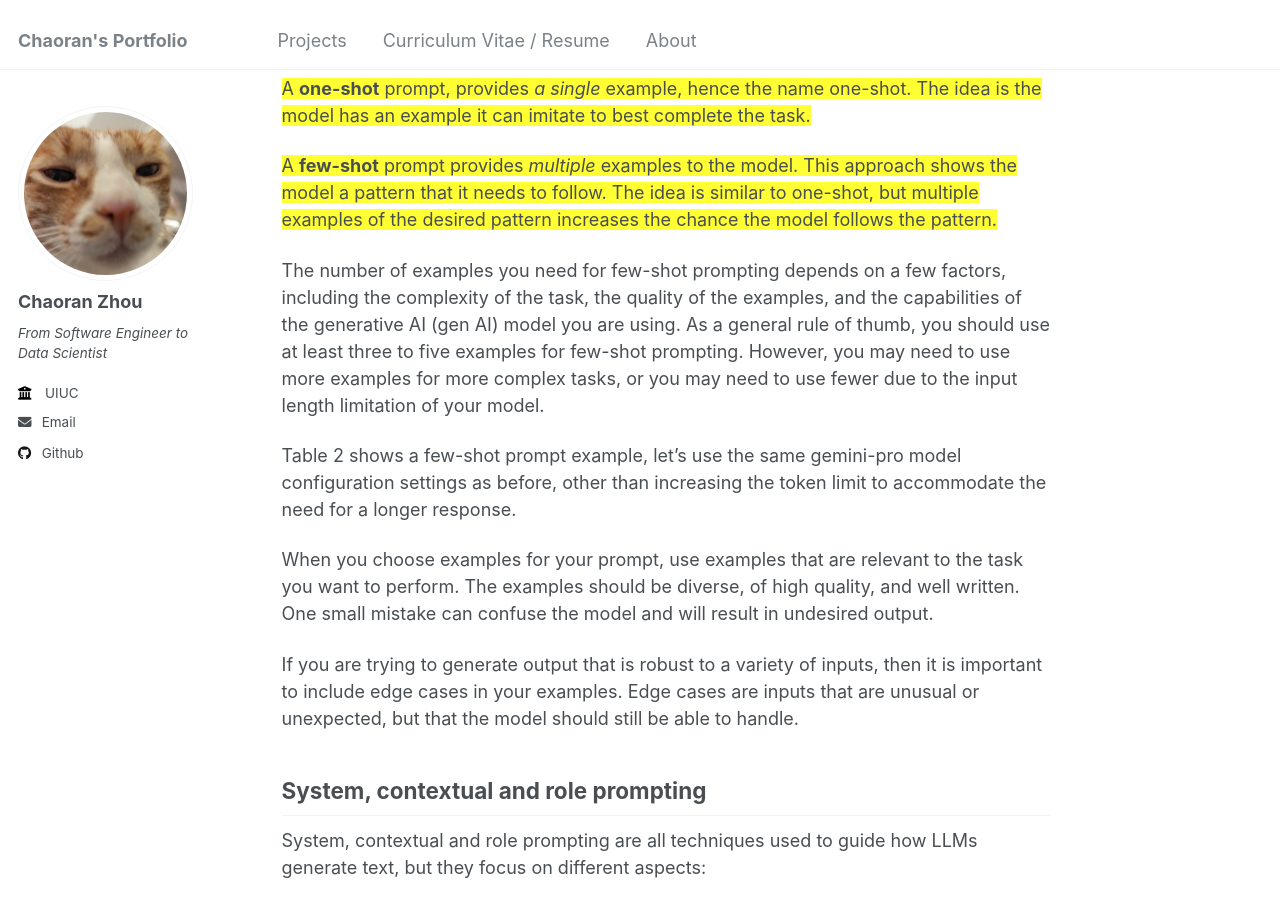
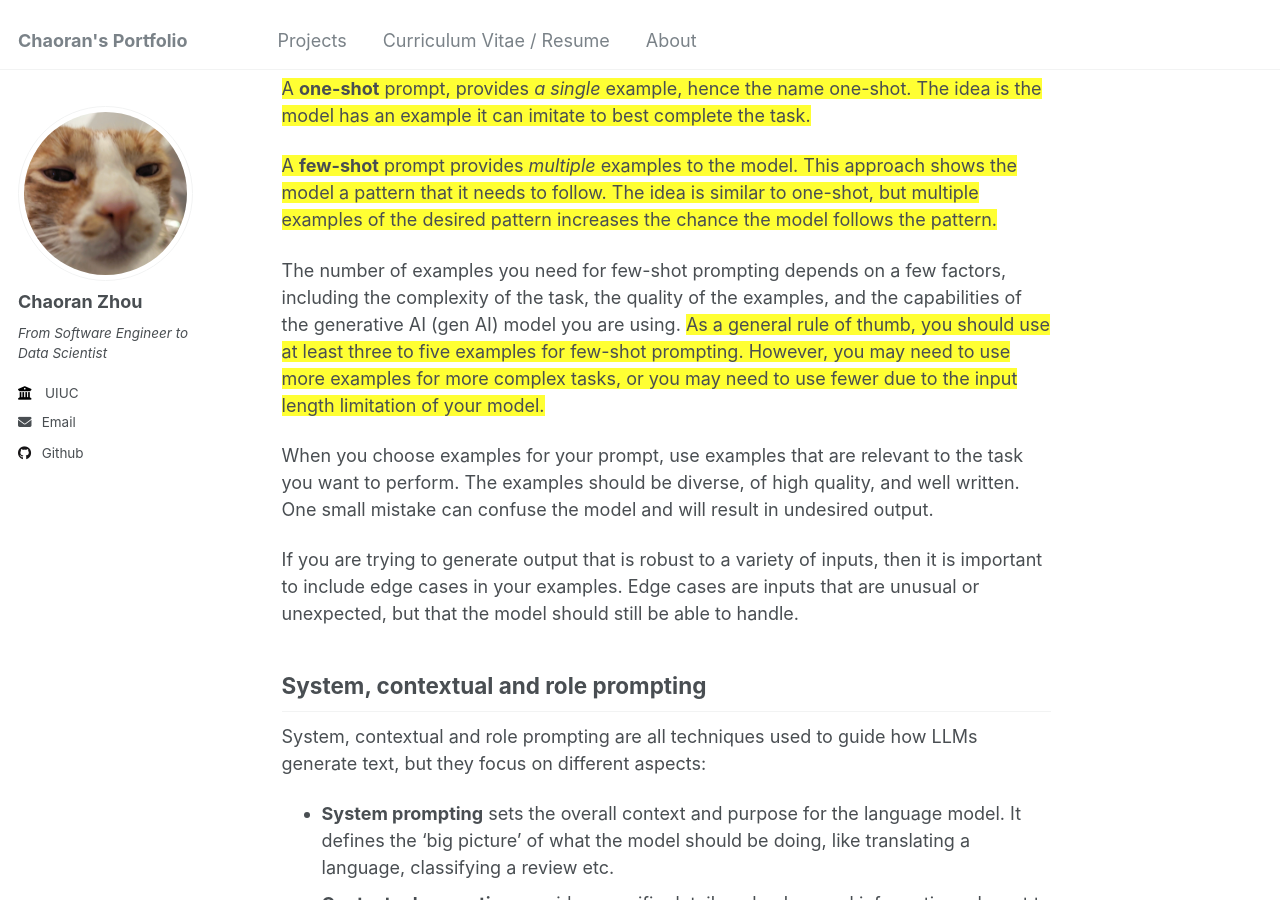
Before and after one commit to ranranrunforit/ranranrunforit.github.io, a Jekyll site: the page built from _projects/project-16.md, in a window 1280 px wide and 900 px high, scrolled down 4874 px. Built offline with Jekyll 4.4.1, drawn with Linux system fonts in a browser that asks for light colours.

Commit message:
Update project-16.md

```diff
--- a/_projects/project-16.md
+++ b/_projects/project-16.md
@@ -177,11 +177,7 @@ When creating prompts for AI models, it is helpful to provide examples. These ex
 
  <span style="background-color: #FFFF33;">A **few-shot** prompt provides *multiple* examples to the model. This approach shows the model a pattern that it needs to follow. The idea is similar to one-shot, but multiple examples of the desired pattern increases the chance the model follows the pattern.</span>
 
-
-
-The number of examples you need for few-shot prompting depends on a few factors, including the complexity of the task, the quality of the examples, and the capabilities of the generative AI (gen AI) model you are using. As a general rule of thumb, you should use at least three to five examples for few-shot prompting. However, you may need to use more examples for more complex tasks, or you may need to use fewer due to the input length limitation of your model.
-
-Table 2 shows a few-shot prompt example, let’s use the same gemini-pro model configuration settings as before, other than increasing the token limit to accommodate the need for a longer response.
+The number of examples you need for few-shot prompting depends on a few factors, including the complexity of the task, the quality of the examples, and the capabilities of the generative AI (gen AI) model you are using.  <span style="background-color: #FFFF33;">As a general rule of thumb, you should use at least three to five examples for few-shot prompting. However, you may need to use more examples for more complex tasks, or you may need to use fewer due to the input length limitation of your model.</span>
 
 When you choose examples for your prompt, use examples that are relevant to the task you want to perform. The examples should be diverse, of high quality, and well written. One small mistake can confuse the model and will result in undesired output.
 
```
